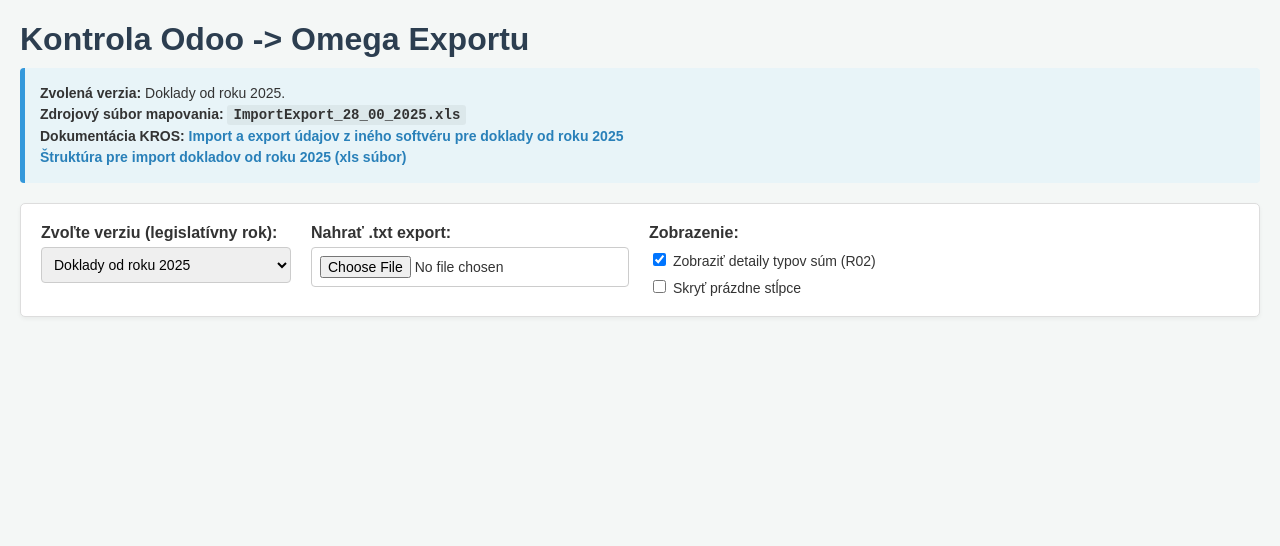
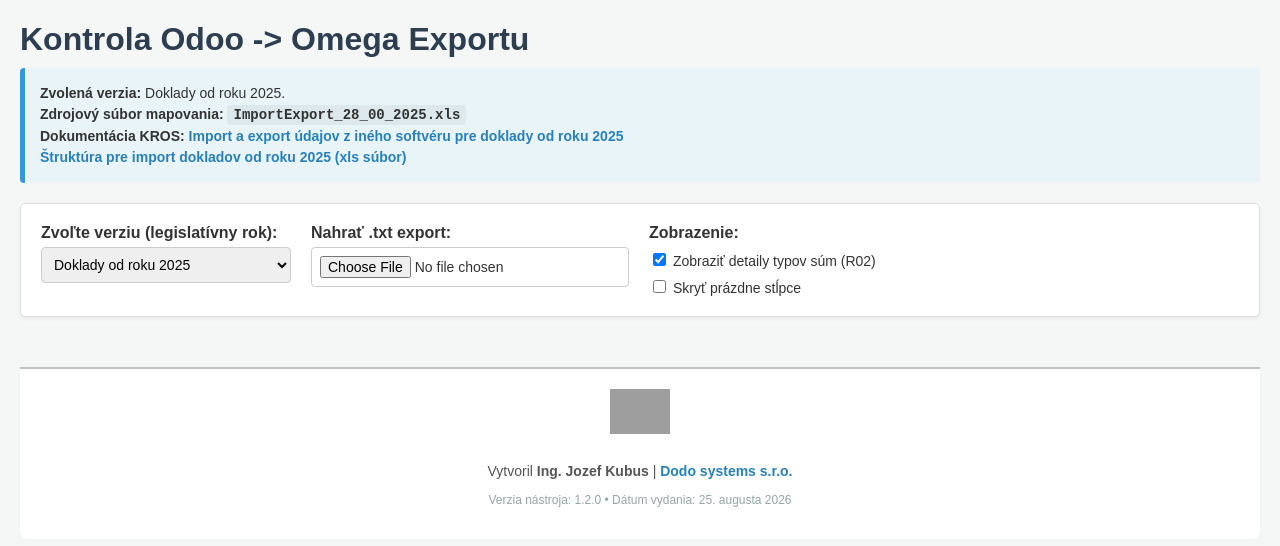
Before and after one commit to JozefKubus/omega, a plain HTML site: page index.html in a window 1280 px wide. Drawn offline with Linux system fonts and the light colour scheme; grey boxes are pictures that could not be loaded.

Commit message:
pridané logo a profi podpis Dodo systems

```diff
--- a/index.html
+++ b/index.html
@@ -37,6 +37,37 @@
         .sum-type-info { font-size: 11px; color: #555; margin-top: 4px; border-top: 1px dashed #ccc; padding-top: 3px; }
         .sum-type-badge { display: inline-block; background: #e0f2f1; color: #00796b; padding: 2px 5px; border-radius: 3px; font-weight: bold; font-family: monospace; }
         .hidden { display: none !important; }
+
+        /* Štýly pre odtlačok / footer */
+        .footer-imprint {
+            margin-top: 50px;
+            padding: 20px;
+            background-color: #fff;
+            border-top: 2px solid #bdc3c7;
+            text-align: center;
+            color: #555;
+            font-size: 14px;
+            border-radius: 0 0 8px 8px;
+            box-shadow: 0 -2px 4px rgba(0,0,0,0.02);
+        }
+        .footer-imprint img {
+            height: 45px;
+            margin-bottom: 15px;
+            vertical-align: middle;
+        }
+        .footer-imprint a {
+            color: #2980b9;
+            text-decoration: none;
+            font-weight: bold;
+        }
+        .footer-imprint a:hover {
+            text-decoration: underline;
+        }
+        .footer-imprint .version-info {
+            font-size: 12px;
+            color: #95a5a6;
+            margin-top: 8px;
+        }
     </style>
 </head>
 <body>
@@ -87,6 +118,21 @@
 </div>
 
 <div id="output"></div>
+
+<!-- ODTLAČOK / FOOTER -->
+<div class="footer-imprint">
+    <a href="https://www.dodosys.sk" target="_blank" title="Dodo systems s.r.o.">
+        <!-- Zmeňte 'src' atribút na URL vášho reálneho loga -->
+        <img src="https://www.dodosys.sk/web/image/website/2/logo/Dodo%20Systems%20s.r.o.?unique=d1a601a" alt="Logo Dodosys s.r.o.">
+    </a>
+    <p>
+        Vytvoril <strong>Ing. Jozef Kubus</strong> |
+        <a href="https://www.dodosystems.sk" target="_blank">Dodo systems s.r.o.</a>
+    </p>
+    <p class="version-info">
+        Verzia nástroja: 1.2.0 &bull; Dátum vydania: 25. augusta 2026
+    </p>
+</div>
 
 <script>
     // Kompletný číselník typov súm DPH (vrátane platných od roku 2025)
```
